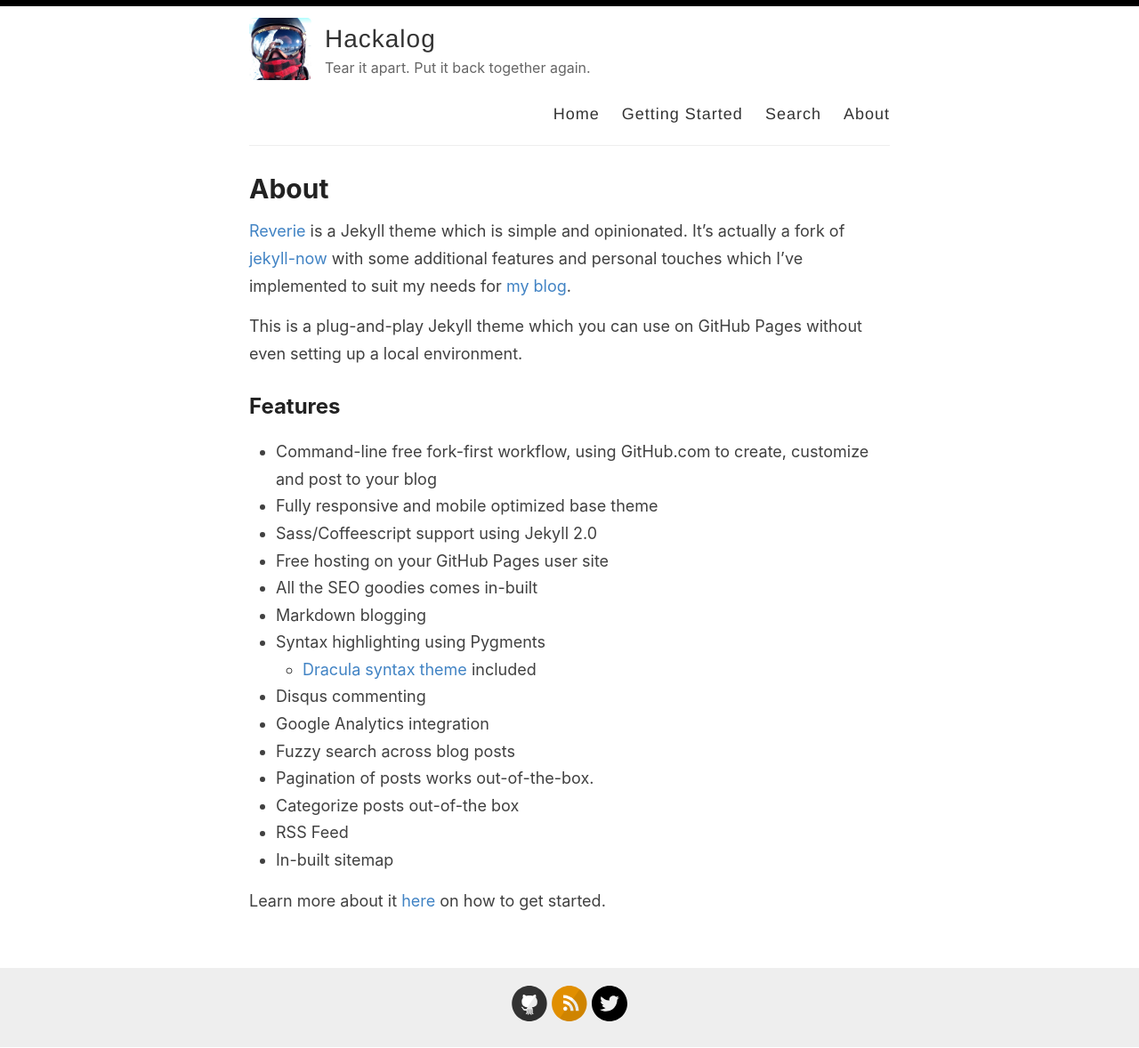
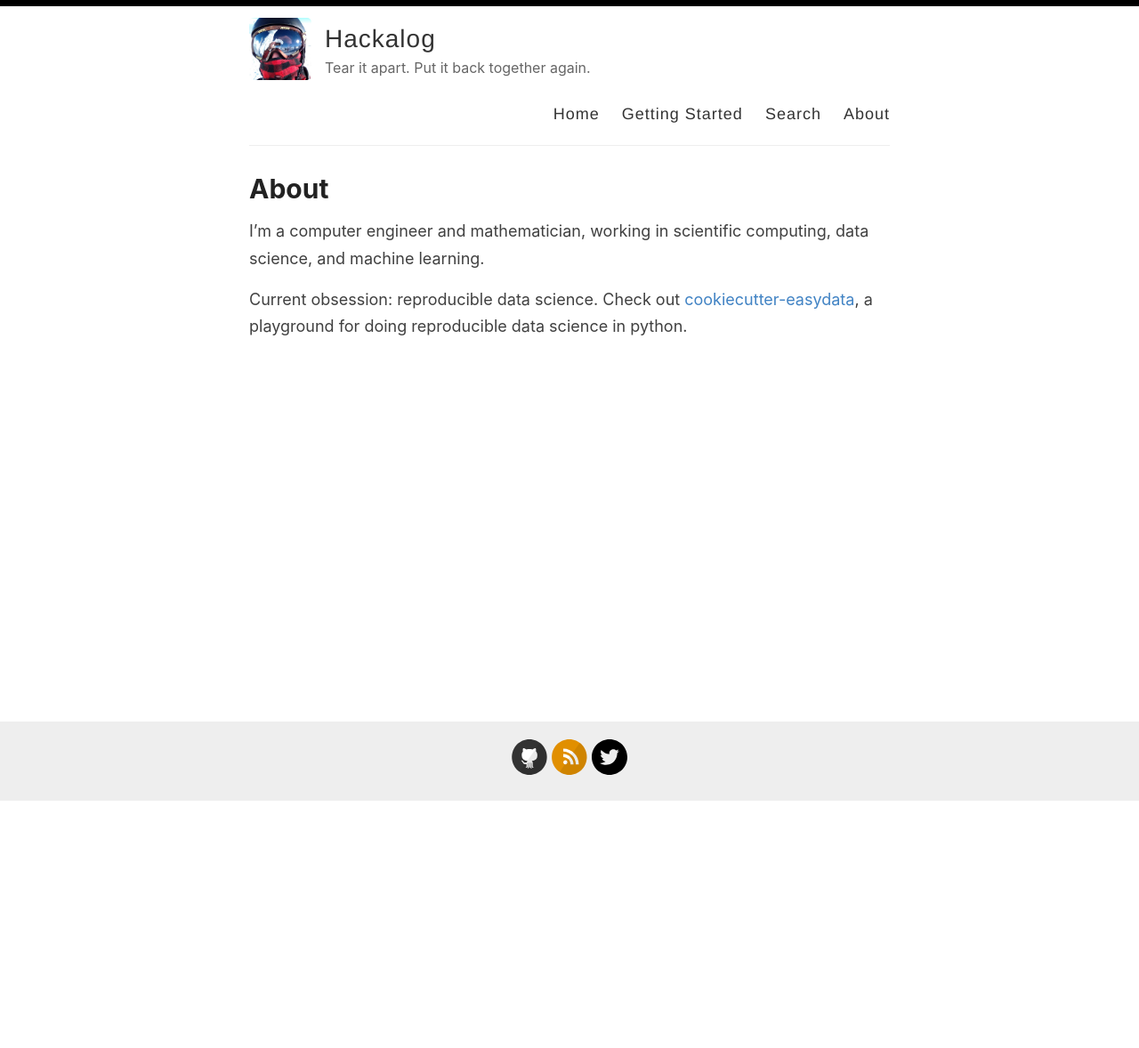
Before and after one commit to hackalog/hackalog.github.io, a Jekyll site: the page built from _pages/about.md, in a window 1280 px wide. Shown: the whole page at 89% size. Built offline with Jekyll 4.4.1, drawn with Linux system fonts in a browser that asks for light colours; after the commit the page ends 901 px from its top, so only the background shows below that.

Commit message:
fix about

```diff
--- a/_pages/about.md
+++ b/_pages/about.md
@@ -4,26 +4,10 @@
 permalink: /about/
 ---
 
-[Reverie](https://github.com/amitmerchant1990/reverie) is a Jekyll theme which is simple and opinionated. It's actually a fork of [jekyll-now](https://github.com/barryclark/jekyll-now) with some additional features and personal touches which I've implemented to suit my needs for [my blog](https://www.amitmerchant.com).
+I'm a computer engineer and mathematician, working in scientific
+computing, data science, and machine learning.
 
-This is a plug-and-play Jekyll theme which you can use on GitHub Pages without even setting up a local environment.
+Current obsession: reproducible data science. Check out [cookiecutter-easydata],
+a playground for doing reproducible data science in python.
 
-## Features
-
-- Command-line free fork-first workflow, using GitHub.com to create, customize and post to your blog
-- Fully responsive and mobile optimized base theme
-- Sass/Coffeescript support using Jekyll 2.0
-- Free hosting on your GitHub Pages user site
-- All the SEO goodies comes in-built
-- Markdown blogging
-- Syntax highlighting using Pygments
-    - [Dracula syntax theme](https://draculatheme.com/) included
-- Disqus commenting
-- Google Analytics integration
-- Fuzzy search across blog posts
-- Pagination of posts works out-of-the-box.
-- Categorize posts out-of-the box
-- RSS Feed
-- In-built sitemap
-
-Learn more about it [here](https://github.com/amitmerchant1990/reverie) on how to get started.
+[cookiecutter-easydata]: https://github.com/hackalog/cookiecutter-easydata
```
Also changed, not shown: _pages/getting-started.md (deleted, +0 -51 lines).
